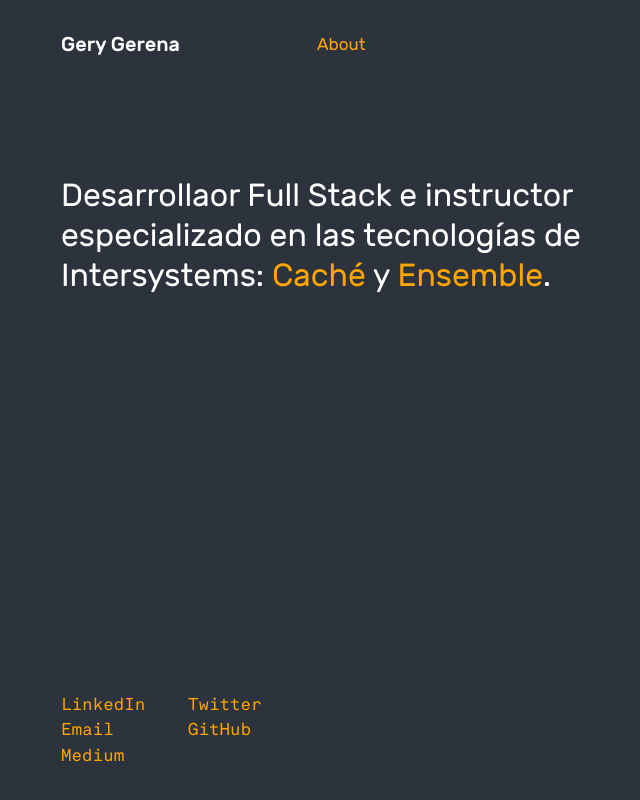
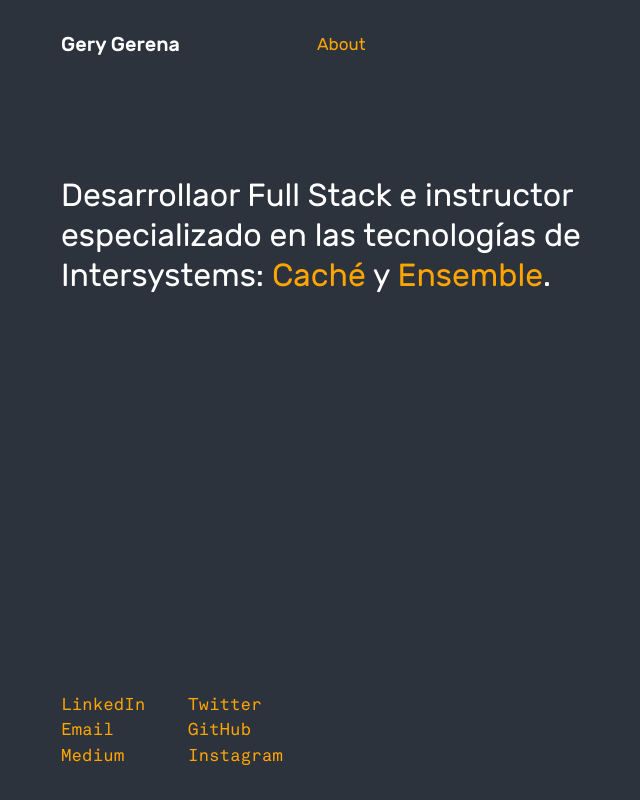
Before and after one commit to ggerena/public, a plain HTML site: page index.html in a window 1280 px wide. Shown: the whole page, without its empty margins (67-707 px from the left). Drawn offline with Linux system fonts and the light colour scheme.

Commit message:
added instagram

```diff
--- a/index.html
+++ b/index.html
@@ -71,6 +71,9 @@
               <li class="block">
                 <a class="text-decoration-none default-link" href="http://github.com/ggerena/" target="_blank">GitHub</a>
               </li>
+              <li class="block">
+                <a class="text-decoration-none default-link" href="https://www.instagram.com/gerygerena/" target="_blank">Instagram</a>
+              </li>
             </ul>
           </div>
         </div>
```
